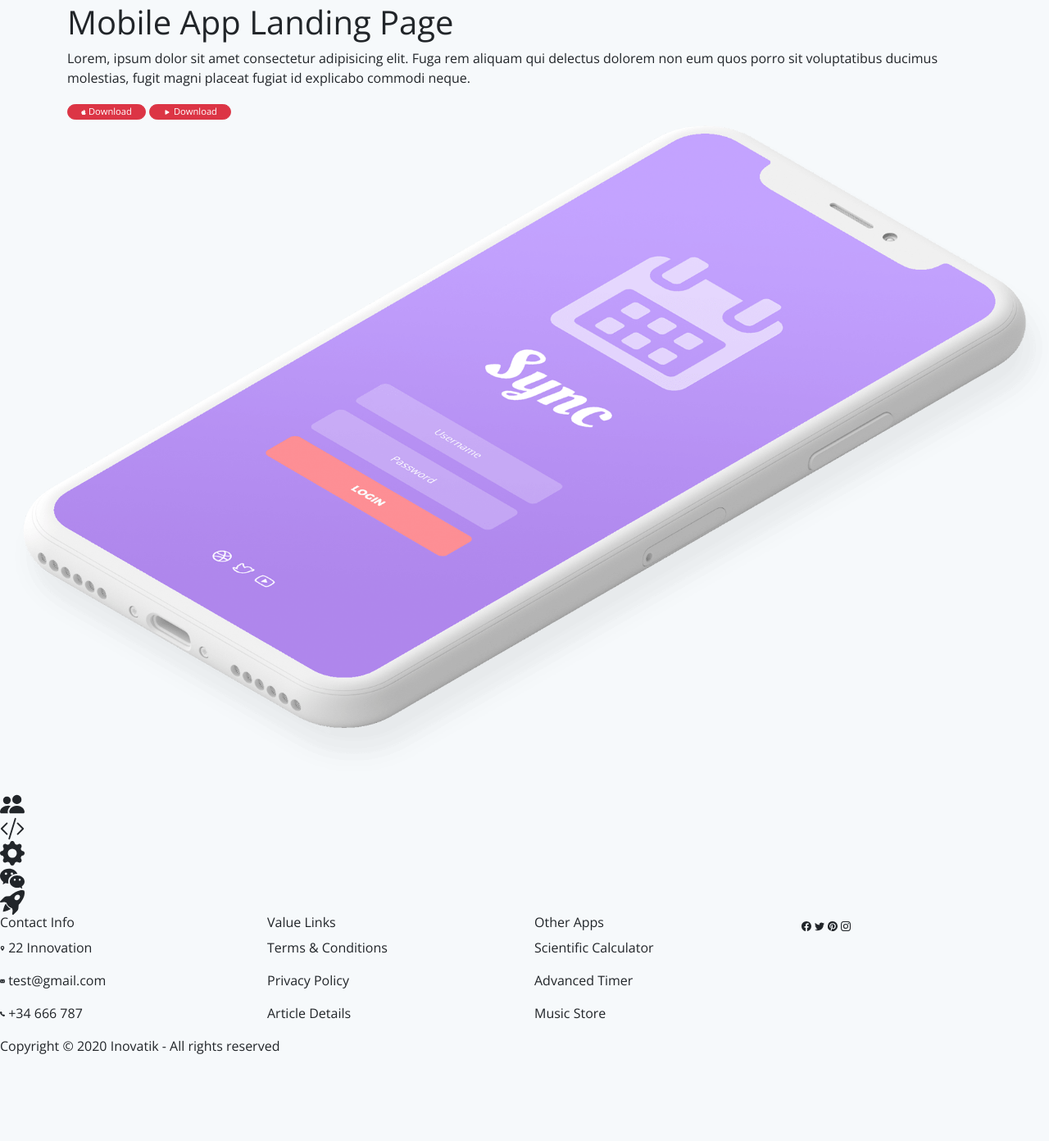
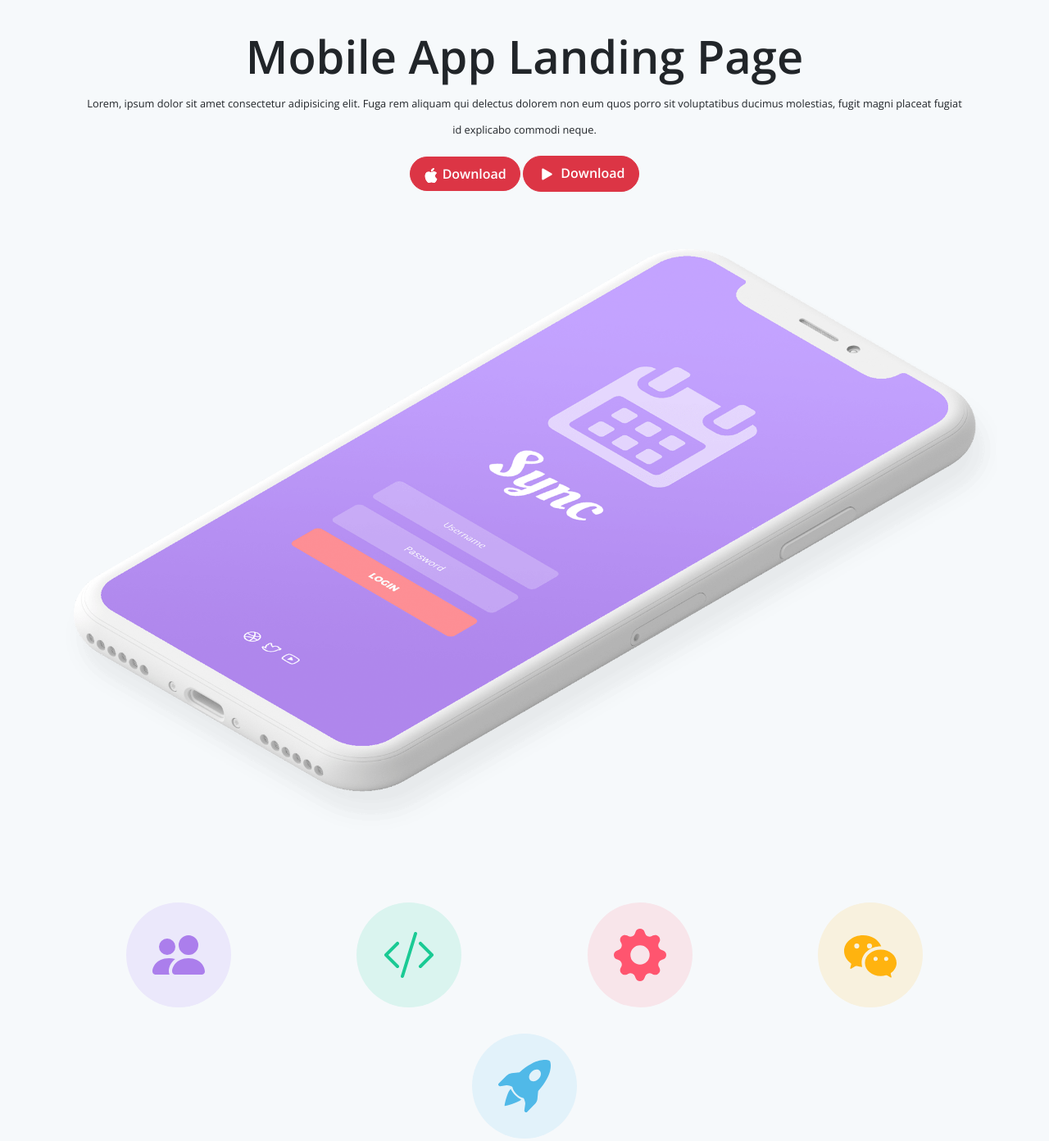
Before and after one commit to luisalvarez246/web_replication, a plain HTML site: page index.html in a window 1280 px wide. Shown: the part 58-1450 px from the top of the page at 82% size. Before the commit the page ends 1362 px from the top, so only its background shows below. Drawn offline with nearby package versions, Linux system fonts and the light colour scheme.

Commit message:
Roughly responsiveness for all 3 breaks
CSS for tablets to be added in a next commit

```diff
--- a/index.html
+++ b/index.html
@@ -58,22 +58,22 @@
 	</figure>
 	<section class="specs">
 		<div class="circle goals">
-			<svg xmlns="http://www.w3.org/2000/svg" width="30" height="30" fill="currentColor" class="bi bi-people-fill" viewBox="0 0 16 16">
+			<svg xmlns="http://www.w3.org/2000/svg" width="30" height="30" fill="currentColor" class="bi bi-people-fill icons" viewBox="0 0 16 16">
 				<path d="M7 14s-1 0-1-1 1-4 5-4 5 3 5 4-1 1-1 1H7Zm4-6a3 3 0 1 0 0-6 3 3 0 0 0 0 6Zm-5.784 6A2.238 2.238 0 0 1 5 13c0-1.355.68-2.75 1.936-3.72A6.325 6.325 0 0 0 5 9c-4 0-5 3-5 4s1 1 1 1h4.216ZM4.5 8a2.5 2.5 0 1 0 0-5 2.5 2.5 0 0 0 0 5Z"/>
 			</svg>
 		</div>
 		<div class="circle analysis">
-			<svg xmlns="http://www.w3.org/2000/svg" width="30" height="30" fill="currentColor" class="bi bi-code-slash" viewBox="0 0 16 16">
+			<svg xmlns="http://www.w3.org/2000/svg" width="30" height="30" fill="currentColor" class="bi bi-code-slash icons" viewBox="0 0 16 16">
 				<path d="M10.478 1.647a.5.5 0 1 0-.956-.294l-4 13a.5.5 0 0 0 .956.294l4-13zM4.854 4.146a.5.5 0 0 1 0 .708L1.707 8l3.147 3.146a.5.5 0 0 1-.708.708l-3.5-3.5a.5.5 0 0 1 0-.708l3.5-3.5a.5.5 0 0 1 .708 0zm6.292 0a.5.5 0 0 0 0 .708L14.293 8l-3.147 3.146a.5.5 0 0 0 .708.708l3.5-3.5a.5.5 0 0 0 0-.708l-3.5-3.5a.5.5 0 0 0-.708 0z"/>
 			</svg>
 		</div>
 		<div class="circle settings">
-			<svg xmlns="http://www.w3.org/2000/svg" width="30" height="30" fill="currentColor" class="bi bi-gear-fill" viewBox="0 0 16 16">
+			<svg xmlns="http://www.w3.org/2000/svg" width="30" height="30" fill="currentColor" class="bi bi-gear-fill icons" viewBox="0 0 16 16">
 				<path d="M9.405 1.05c-.413-1.4-2.397-1.4-2.81 0l-.1.34a1.464 1.464 0 0 1-2.105.872l-.31-.17c-1.283-.698-2.686.705-1.987 1.987l.169.311c.446.82.023 1.841-.872 2.105l-.34.1c-1.4.413-1.4 2.397 0 2.81l.34.1a1.464 1.464 0 0 1 .872 2.105l-.17.31c-.698 1.283.705 2.686 1.987 1.987l.311-.169a1.464 1.464 0 0 1 2.105.872l.1.34c.413 1.4 2.397 1.4 2.81 0l.1-.34a1.464 1.464 0 0 1 2.105-.872l.31.17c1.283.698 2.686-.705 1.987-1.987l-.169-.311a1.464 1.464 0 0 1 .872-2.105l.34-.1c1.4-.413 1.4-2.397 0-2.81l-.34-.1a1.464 1.464 0 0 1-.872-2.105l.17-.31c.698-1.283-.705-2.686-1.987-1.987l-.311.169a1.464 1.464 0 0 1-2.105-.872l-.1-.34zM8 10.93a2.929 2.929 0 1 1 0-5.86 2.929 2.929 0 0 1 0 5.858z"/>
 			</svg>
 		</div>
 		<div class="circle social">
-			<svg xmlns="http://www.w3.org/2000/svg" width="30" height="30" fill="currentColor" class="bi bi-wechat" viewBox="0 0 16 16">
+			<svg xmlns="http://www.w3.org/2000/svg" width="30" height="30" fill="currentColor" class="bi bi-wechat icons" viewBox="0 0 16 16">
 				<path d="M11.176 14.429c-2.665 0-4.826-1.8-4.826-4.018 0-2.22 2.159-4.02 4.824-4.02S16 8.191 16 10.411c0 1.21-.65 2.301-1.666 3.036a.324.324 0 0 0-.12.366l.218.81a.616.616 0 0 1 .029.117.166.166 0 0 1-.162.162.177.177 0 0 1-.092-.03l-1.057-.61a.519.519 0 0 0-.256-.074.509.509 0 0 0-.142.021 5.668 5.668 0 0 1-1.576.22ZM9.064 9.542a.647.647 0 1 0 .557-1 .645.645 0 0 0-.646.647.615.615 0 0 0 .09.353Zm3.232.001a.646.646 0 1 0 .546-1 .645.645 0 0 0-.644.644.627.627 0 0 0 .098.356Z"/>
 				<path d="M0 6.826c0 1.455.781 2.765 2.001 3.656a.385.385 0 0 1 .143.439l-.161.6-.1.373a.499.499 0 0 0-.032.14.192.192 0 0 0 .193.193c.039 0 .077-.01.111-.029l1.268-.733a.622.622 0 0 1 .308-.088c.058 0 .116.009.171.025a6.83 6.83 0 0 0 1.625.26 4.45 4.45 0 0 1-.177-1.251c0-2.936 2.785-5.02 5.824-5.02.05 0 .1 0 .15.002C10.587 3.429 8.392 2 5.796 2 2.596 2 0 4.16 0 6.826Zm4.632-1.555a.77.77 0 1 1-1.54 0 .77.77 0 0 1 1.54 0Zm3.875 0a.77.77 0 1 1-1.54 0 .77.77 0 0 1 1.54 0Z"/>
 			</svg>
@@ -81,7 +81,7 @@
 	</section>
 	<article class="specs-b">
 		<div class="circle rocket">
-			<svg xmlns="http://www.w3.org/2000/svg" width="30" height="30" fill="currentColor" class="bi bi-rocket-takeoff-fill" viewBox="0 0 16 16">
+			<svg xmlns="http://www.w3.org/2000/svg" width="30" height="30" fill="currentColor" class="bi bi-rocket-takeoff-fill icons" viewBox="0 0 16 16">
 				<path d="M12.17 9.53c2.307-2.592 3.278-4.684 3.641-6.218.21-.887.214-1.58.16-2.065a3.578 3.578 0 0 0-.108-.563 2.22 2.22 0 0 0-.078-.23V.453c-.073-.164-.168-.234-.352-.295a2.35 2.35 0 0 0-.16-.045 3.797 3.797 0 0 0-.57-.093c-.49-.044-1.19-.03-2.08.188-1.536.374-3.618 1.343-6.161 3.604l-2.4.238h-.006a2.552 2.552 0 0 0-1.524.734L.15 7.17a.512.512 0 0 0 .433.868l1.896-.271c.28-.04.592.013.955.132.232.076.437.16.655.248l.203.083c.196.816.66 1.58 1.275 2.195.613.614 1.376 1.08 2.191 1.277l.082.202c.089.218.173.424.249.657.118.363.172.676.132.956l-.271 1.9a.512.512 0 0 0 .867.433l2.382-2.386c.41-.41.668-.949.732-1.526l.24-2.408Zm.11-3.699c-.797.8-1.93.961-2.528.362-.598-.6-.436-1.733.361-2.532.798-.799 1.93-.96 2.528-.361.599.599.437 1.732-.36 2.531Z"/>
 				<path d="M5.205 10.787a7.632 7.632 0 0 0 1.804 1.352c-1.118 1.007-4.929 2.028-5.054 1.903-.126-.127.737-4.189 1.839-5.18.346.69.837 1.35 1.411 1.925Z"/>
 			</svg>
--- a/style.css
+++ b/style.css
@@ -2,6 +2,7 @@ body
 {
 	font-family: "Open Sans", sans-serif;
 	background-color: #F6F9FB;
+	min-height: 100%;
 }
 
 /* navbar settings */
@@ -21,7 +22,7 @@ body
 
 .nav-li
 {
-	font-weight: bold;
+	font-weight: 600;
 }
 
 .btn
@@ -30,57 +31,10 @@ body
 	--bs-btn-padding-y: 0;
 	--bs-btn-border-radius: 1rem;
 	--bs-btn-font-size: 0.7rem;
+	font-weight: 600;
 }
 
-/* tablet ruleset */
-
-@media screen and (max-width: 768px)
-{
-	body
-	{
-		--bs-body-line-height: 13.5px;
-	}
-
-	.navbar
-	{
-		--bs-navbar-padding-x: 2rem;
-		--bs-navbar-brand-margin-end: 0.5rem;
-		--bs-navbar-brand-font-size: 0.7rem;
-	}
-
-	.btn
-	{
-		--bs-btn-padding-x: 0.5rem;
-		--bs-btn-padding-y: 0;
-		--bs-btn-border-radius: 1rem;
-		--bs-btn-font-size: 0.6rem;
-	}
-}
-
-/* small devices ruleset */
-
-@media screen and (max-width: 570px)
-{
-	body
-	{
-		--bs-body-line-height: 5.5px;
-	}
-
-	.navbar
-	{
-		--bs-navbar-padding-x: 1rem;
-		--bs-navbar-brand-margin-end: 0.5rem;
-		--bs-navbar-brand-font-size: 0.4rem;
-	}
-
-	.btn
-	{
-		--bs-btn-padding-x: 0.5rem;
-		--bs-btn-padding-y: 0;
-		--bs-btn-border-radius: 1rem;
-		--bs-btn-font-size: 0.4rem;
-	}
-
+/* main ruleset */
 main
 {
 	display: flex;
@@ -93,38 +47,57 @@ body
 main h1
 {
 	font-weight: 600;
-		font-size: calc(1.3rem + 0.5vw);
+	font-size: 3.5rem;
+}
+
+main p
+{
+	text-align: center;
+	font-size: 0.8rem;
+	line-height: 2rem;
 }
 
 .lp-description
 {
-		padding: 0em 3.8em;
-	}
-
-	main p
-	{
-		font-size: 0.5em;
-		text-align: center;
-		line-height: 12px;
+	padding: 0em 1.8em;
 }
 
 .store-btn
 {
-		--bs-btn-padding-x: 0.7rem;
-		--bs-btn-padding-y: 0.2rem;
-		--bs-btn-border-radius: 1rem;
-		--bs-btn-font-size: 0.4rem;
+	--bs-btn-padding-x: 1rem;
+    --bs-btn-padding-y: 0.5rem;
+    --bs-btn-border-radius: 2rem;
+    --bs-btn-font-size: 1rem;
 }
 
-	section
+.bi-apple
 {
-		width: 100%;
-		height: auto;
+	width: 18px;
+	height: 18px;
 }
+
+.bi-play-fill
+{
+	width: 25px;
+	height: 25px;
+}
+
+/*figure ruleset*/
 
 figure
 {
-		padding: 2rem;
+	padding: 4em;
+}
+
+.circle
+{
+	display: flex;
+	align-content: space-around;
+	flex-wrap: wrap;
+	justify-content: center;
+	width: 8rem;
+	height: 8rem;
+	border-radius: 50%;
 }
 
 .specs
@@ -142,16 +115,10 @@ body
 	padding: 2rem;
 }
 
-	.circle
+.icons
 {
-		display: flex;
-		align-content: space-around;
-    	flex-wrap: wrap;
-    	justify-content: center;
 	width: 4rem;
 	height: 4rem;
-		border-radius: 50%;
-		background-color: blue;
 }
 
 .goals
@@ -204,6 +171,138 @@ body
 	fill: #50B9E8;
 }
 
+/*footer ruleset*/
+
+footer
+{
+	font-size: 0.8rem;
+	font-style: normal;
+	font-weight: lighter;
+	color: #999999;
+	padding: 2rem;
+}
+
+.footer-title
+{
+	font-size: 1rem;
+	font-weight: 600;
+}
+
+footer p
+{
+	margin-bottom: 0.4rem;
+	font-weight: lighter;
+}
+
+.copyright
+{
+	display: flex;
+	margin-top: 1rem;
+}
+
+/* tablet ruleset */
+
+@media screen and (max-width: 768px)
+{
+	body
+	{
+		--bs-body-line-height: 13.5px;
+	}
+
+	.navbar
+	{
+		--bs-navbar-padding-x: 2rem;
+		--bs-navbar-brand-margin-end: 0.5rem;
+		--bs-navbar-brand-font-size: 0.7rem;
+	}
+
+	.btn
+	{
+		--bs-btn-padding-x: 0.5rem;
+		--bs-btn-padding-y: 0;
+		--bs-btn-border-radius: 1rem;
+		--bs-btn-font-size: 0.6rem;
+	}
+}
+
+/* small devices ruleset */
+
+@media screen and (max-width: 570px)
+{
+	body
+	{
+		--bs-body-line-height: 5.5px;
+	}
+
+	.navbar
+	{
+		--bs-navbar-padding-x: 1rem;
+		--bs-navbar-brand-margin-end: 0.5rem;
+		--bs-navbar-brand-font-size: 0.4rem;
+	}
+
+	.btn
+	{
+		--bs-btn-padding-x: 0.5rem;
+		--bs-btn-padding-y: 0;
+		--bs-btn-border-radius: 1rem;
+		--bs-btn-font-size: 0.4rem;
+	}
+
+	.lp-description
+	{
+		padding: 0em 3.8em;
+	}
+
+	main h1
+	{
+		font-weight: 600;
+		font-size: calc(1.3rem + 0.5vw);
+	}
+
+	main p
+	{
+		font-size: 0.5em;
+		line-height: 12px;
+	}
+
+	.store-btn
+	{
+		--bs-btn-padding-x: 0.7rem;
+		--bs-btn-padding-y: 0.2rem;
+		--bs-btn-border-radius: 1rem;
+		--bs-btn-font-size: 0.4rem;
+	}
+
+	.bi-play-fill
+	{
+		width: 10px;
+		height: 10px;
+	}
+
+	section
+	{
+		width: 100%;
+		height: auto;
+	}
+
+	.circle
+	{
+		display: flex;
+		align-content: space-around;
+		flex-wrap: wrap;
+		justify-content: center;
+		width: 4rem;
+		height: 4rem;
+		border-radius: 50%;
+	}
+
+	.icons
+	{
+		width: 2rem;
+		height: 2rem;
+	}
+
 	footer
 	{
 		font-size: 0.4rem;
```
Lines whose indentation alone changed are shown as unchanged.
